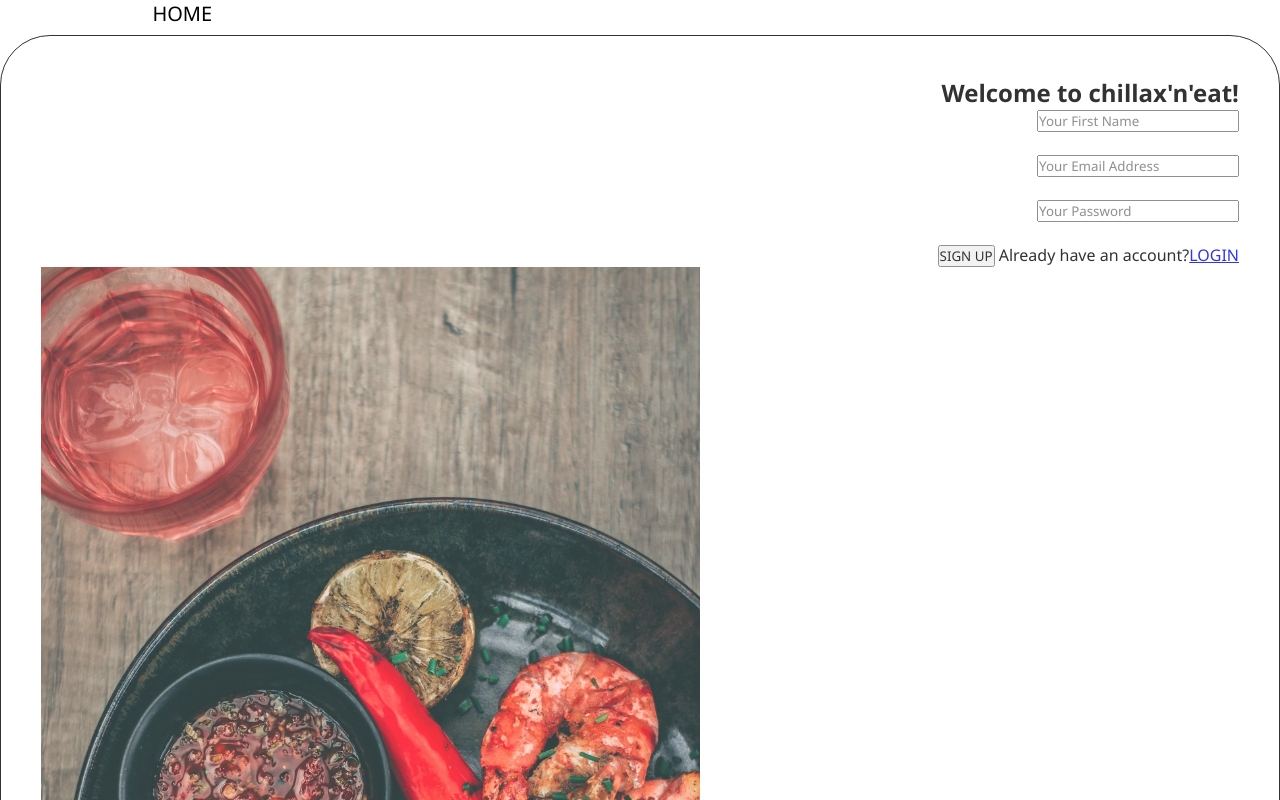
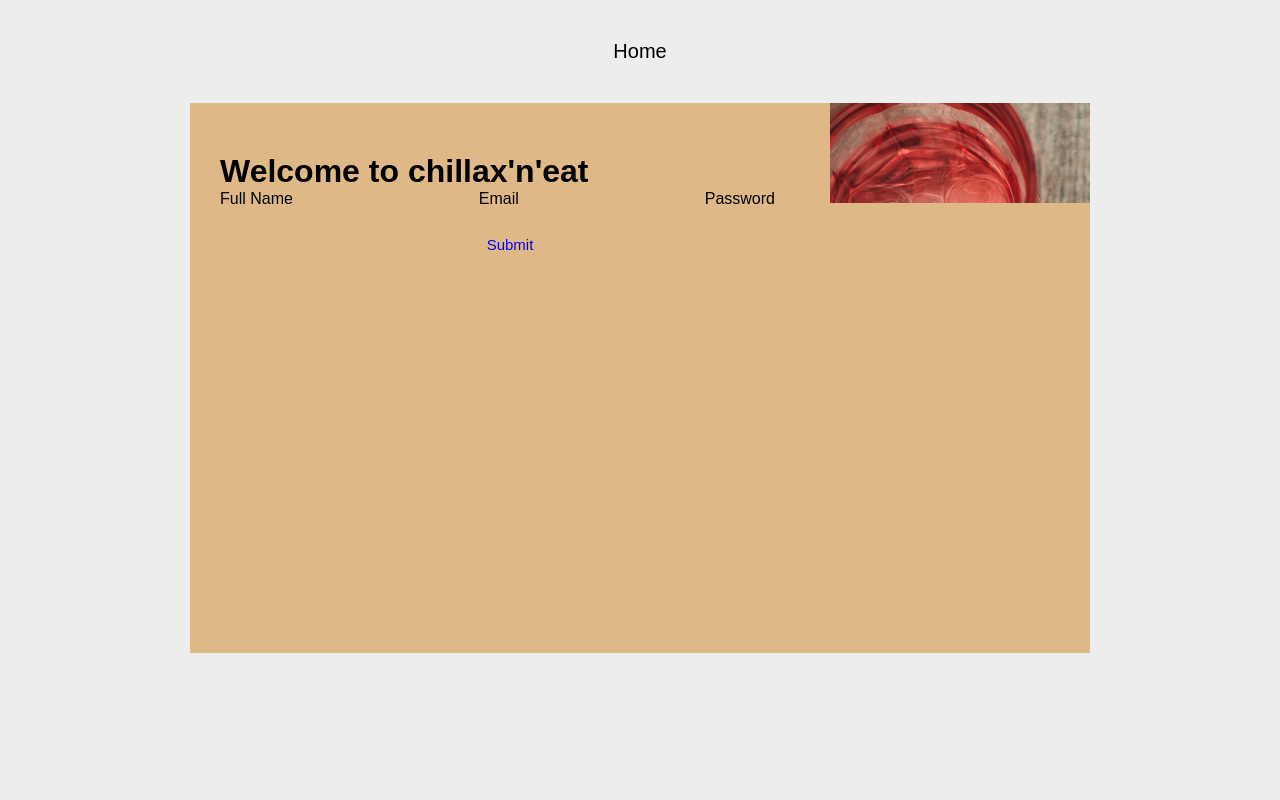
Before and after one commit to Ayomide09-cell/root1, a plain HTML site: page index.html in a window 1280 px wide. Shown: the top 800 px of the page. Drawn offline with Linux system fonts and the light colour scheme.

Commit message:
first commit

```diff
--- a/index.html
+++ b/index.html
@@ -8,33 +8,37 @@
     <link rel="stylesheet" href="style.css" type="text/css">
 </head>
 <body>
-    <section class="signup-container">
-        <div class="welcome">
-            <div class="navbar">
-                <nav>
-                    <ul>
-                        <li><a href="#">HOME</a></li>
-                    </ul>
-                </nav>
+    <p class="nav"> Home</p>
+    <div class="cont">
+        <div class="form sign-up">
+            <h1>Welcome to chillax'n'eat</h1>
+            <label for="">
+                <span>
+                    Full Name
+                </span>
+                <input type="name" required>
+            </label>
+            <label for="">
+                <span>
+                    Email
+                </span>
+                <input type="email" required>
+            </label>
+            <label for="">
+                <span>
+                    Password
+                </span>
+                <input type="password" required>
+            </label>
+            <button type="button" class="Submit">Submit</button>
+        </div>
+        <div class="sub-cont">
+            <div class="img">
+                </div>
             </div>
-            </div>
-            <div class="form-wrapper">
-                <form>
-                <h2 class="heading">Welcome to chillax'n'eat!</h2>
-                <label><input type="text" placeholder="Your First Name" required></label><br><br>
-                <label><input type="text" placeholder="Your Email Address" required></label><br><br>
-                <label><input type="text" placeholder="Your Password" pattern="{5,10}" required title="Enter your Password"></label><br><br>
-                <button type="submit">SIGN UP</button>
-                <label class="link">Already have an account?<a href="#">LOGIN</a></label>
-                <div>
-                   <img src="/IMAGES/food.jpg" class="image">
-                    </div>
 
-
-            </div>
-        </form>
         </div>
 
-    </section>
+    </div>
 </body>
 </html>
--- a/style.css
+++ b/style.css
@@ -1,62 +1,65 @@
-*{
+*,*::before,*::after{
+    box-sizing: border-box;
     margin: 0;
-    padding: 0;
-    font-family: 'Segoe UI', Tahoma, Geneva, Verdana, sans-serif;
+    padding: 0%;
 }
-.signup-container{
-    width: 100%;
+body{
+    font-family: Arial, Helvetica, sans-serif;
+    background: #ededed;
+}
+input,button{
+    border: none;
+    outline: none;
+    background: none;
+}
+.nav{
+    margin: 40px auto 40px;
+    text-align: center;
+    font-size: 20px;
+}
+.cont{
+    overflow: hidden;
+    position: relative;
+    width: 900px;
+    height: 550px;
+    margin: 0 auto 100px;
+    background: burlywood;
+}
+.form{
+    position: relative;
+    width: 640px;
     height: 100%;
+    padding: 50px 30px 0;
 }
-.image{
-    width: 90%;
-    height: 100%;
+.sub-cont{
+    overflow: hidden;
+    position: absolute;
+    left: 640px;
+    top: 0;
+    width: 900px;
+    height: 100px;
+    padding-left: 260px;
 }
-.welcome{
-    width: 100%;
-    padding-left: 8%;
-    padding-right: 8%;
-    box-sizing: border-box;
+button{
+    display: block;
+    margin: 0 auto;
+    width: 260px;
+    height: 36px;
+    border-radius: 30px;
+    color: blue;
+    font-size: 15px;
+    cursor: pointer;
 }
-.navbar{
-    width: 100%;
-    display: flex;
-    align-items: center;
+.img{
+    overflow: hidden;
+    z-index: 1;
+    position: absolute;
+    left: 0;
+    top: 0;
+    width: 560px;
+    height: 500%;
+
+    background-image: url(/IMAGES/food.jpg);
+    background-size: cover;
+
 }
-nav ul li {
-    list-style: none;
-    display: inline-block;
-    margin-left: 50px;
-}
-nav ul li a{
-    text-decoration: none;
-    color: black;
-    flex: 1;
-    font-size: 20px;
-    text-align: right;
-}
-nav ul li a:hover{
-    color: blue;
-}
-.form-wrapper{
-    flex-basis: 40%;
-    margin: 0;
-}
-form{
-    max-width: 250%;
-    max-height: 500%;
-    padding: 40px 40px;
-    border-radius: 50px;
-    box-sizing: content-box;
-    opacity: 0.8;
-    text-align: right;
-    margin: 8px 0;
-    border: 1px solid ;
-    flex-direction: column;
-}
-.image{
-    display: table-cell;
-    width:55%;
-    height: 20%;
-    vertical-align: top;
-    float: left top;
-}
```
